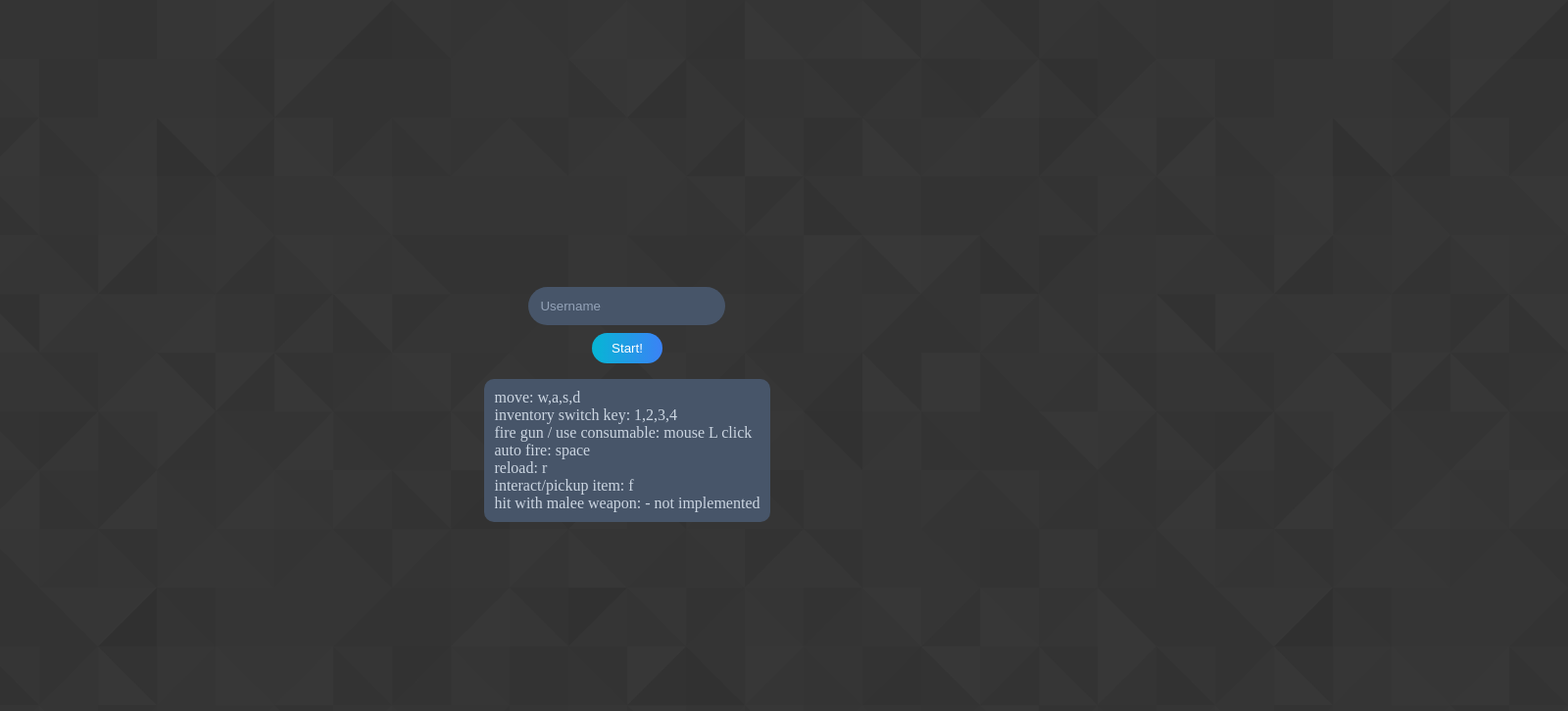
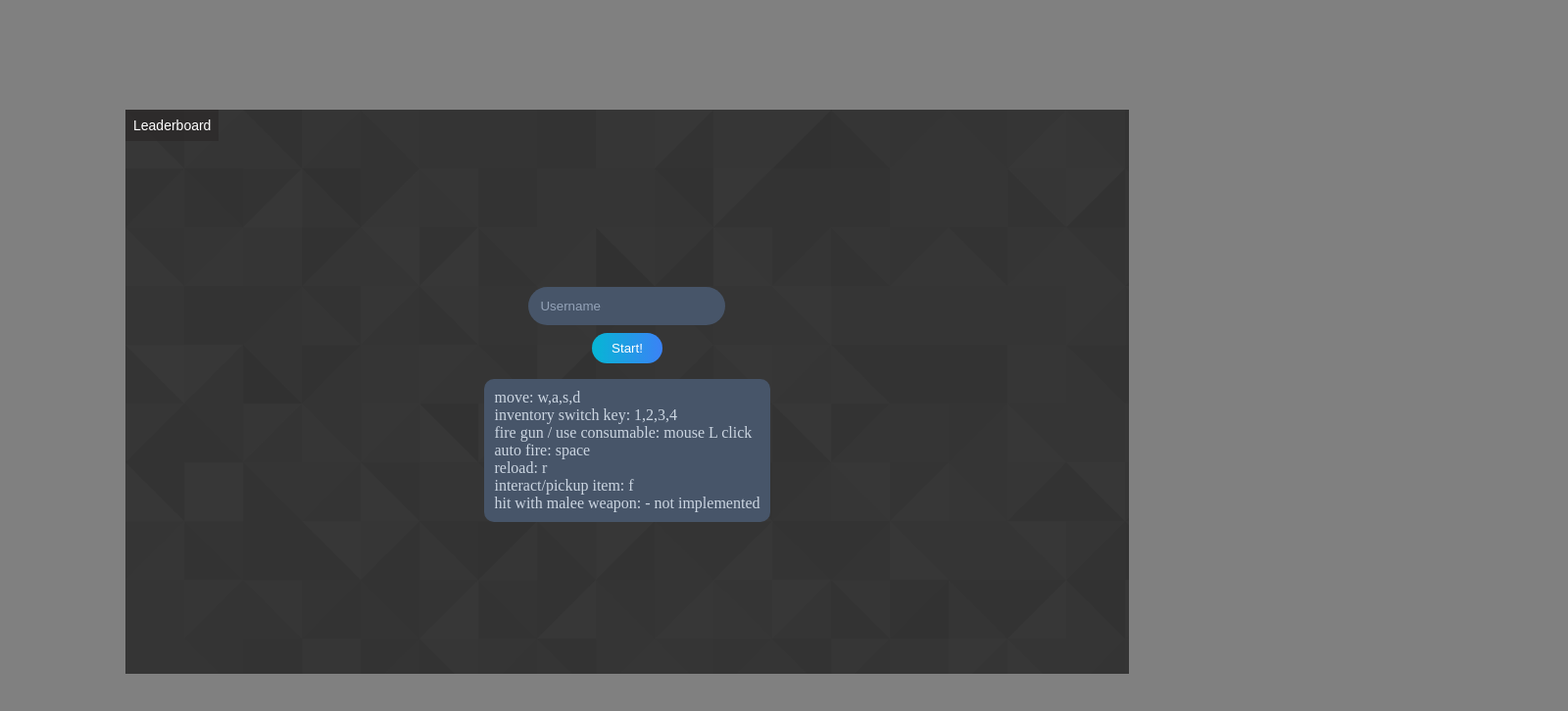
Before and after one commit to blueSparrow2000/simple-multiplayer-gun-game, a website: page public/index.html in a window 1280 px wide. Shown: the whole page at 98% size, 1600 px wide, since content can reach past the window. Drawn offline with nearby package versions, Linux system fonts and the light colour scheme; no server answers.

Commit message:
Roll back to 1024x576

```diff
--- a/backend.js
+++ b/backend.js
@@ -1,8 +1,8 @@
 // backend
 // constants
 const TICKRATE = 15 // ms
-const SCREENWIDTH = 1920//1024
-const SCREENHEIGHT = 1080//576
+const SCREENWIDTH = 1024//1920//
+const SCREENHEIGHT = 576//1080//
 
 // player attributes
 const INVENTORYSIZE = 4
--- a/public/index.html
+++ b/public/index.html
@@ -16,8 +16,8 @@
 
         /* fixed canvas size */
       canvas {
-        width:  1920px; /*1024px;*/
-        height: 1080px; /*576px;*/
+        width:  1024px; /*1920px;*/
+        height: 576px; /*1080px;*/
         background-image: url('/img/backgrounds/military.png');
       }
     </style>
--- a/public/js/frontend.js
+++ b/public/js/frontend.js
@@ -8,8 +8,8 @@ let gunInfoKeysFrontEnd = []
 const ammoInfoFrontEnd = {}
 let ammoInfoKeysFrontEnd = []
 
-const SCREENWIDTH = 1920//1024//
-const SCREENHEIGHT = 1080//576//
+const SCREENWIDTH = 1024//1920//
+const SCREENHEIGHT = 576//1080//
 // constants
 
 
```
